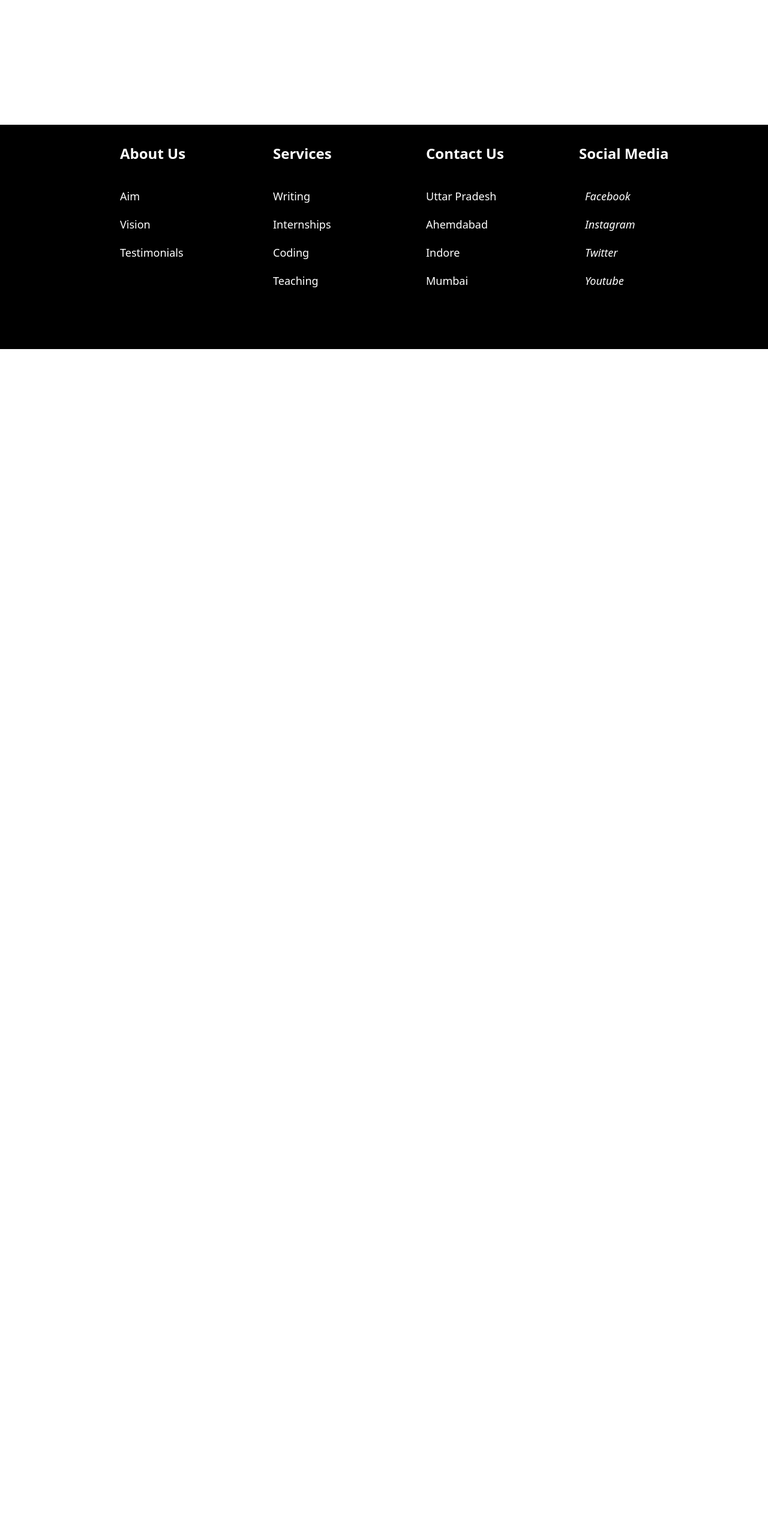
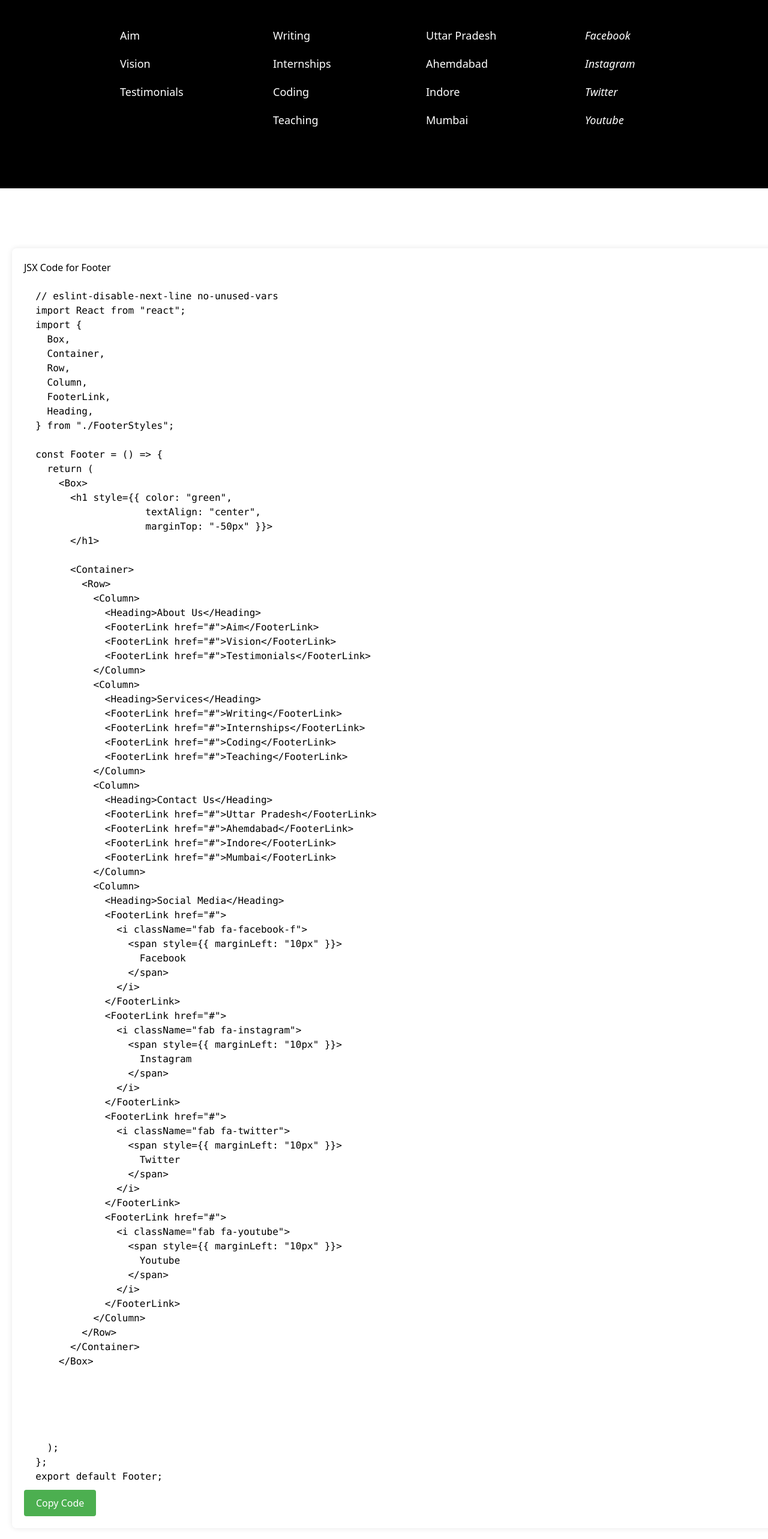
Before and after one commit to ANKITy102/Hacktoberfest2023, a React (Vite) app: page /components in a window 1280 px wide. Shown: the part 218-2784 px from the top of the page at 60% size. Before the commit the page ends 800 px from the top, so only its background shows below. Built offline with nearby package versions, Linux system fonts and the light colour scheme.

Commit message:
added 2 sections to copy code and fixed css

```diff
--- a/package.json
+++ b/package.json
@@ -13,6 +13,7 @@
   "dependencies": {
     "framer-motion": "^10.16.4",
     "react": "^18.2.0",
+    "react-copy-to-clipboard": "^5.1.0",
     "react-dom": "^18.2.0",
     "styled-components": "^6.0.8",
     "tailwindcss": "^3.3.3"
--- a/src/App.jsx
+++ b/src/App.jsx
@@ -1,12 +1,16 @@
 // import React from "react"
 import GlassNavbar from "./Components/Navbars/GlassNavbar/GlassNavbar"
+import CodeBox from "./Components/footer/JsxCopy"
 import Footer from "./Components/footer/Footer"
+import CssCopy from "./Components/footer/CssCopy"
 function App() {
 
   return (
     <>
       <GlassNavbar/>
       <Footer />
+      <CodeBox/>
+      <CssCopy/>
     </>
   )
 }
--- /dev/null
+++ b/src/Components/footer/CodeBox.css
@@ -0,0 +1,30 @@
+.code-box {
+    position: relative;
+    background-color: rgba(255, 255, 255, 0.9); /* Transparent white background */
+    padding: 20px;
+    border-radius: 8px;
+    margin: 20px;
+    margin-top: 100px;
+    width: 100%;
+    /* position: absolute;
+    bottom: 0; */
+    box-shadow: 0 0 10px rgba(0, 0, 0, 0.1); /* Box shadow for a subtle effect */
+  }
+
+  pre {
+    white-space: pre-wrap; /* Preserve line breaks */
+  }
+
+  button {
+    cursor: pointer;
+    background-color: #4caf50;
+    color: white;
+    border: none;
+    padding: 10px 20px;
+    text-align: center;
+    text-decoration: none;
+    display: inline-block;
+    font-size: 16px;
+    margin-top: 10px;
+    border-radius: 4px;
+  }
--- /dev/null
+++ b/src/Components/footer/CssCopy.jsx
@@ -0,0 +1,79 @@
+import React, { useState } from 'react';
+import { CopyToClipboard } from 'react-copy-to-clipboard';
+import './CodeBox.css'; // You can create a separate CSS file for styling
+
+
+const CssCopy = () => {
+    const [code, setCode] = useState(`
+
+    // Styled Components
+
+    Box:
+      padding: 80px 60px;
+      background: black;
+      position: absolute;
+      top: 200px;
+      width: 100%;
+
+      @media (max-width: 1000px) {
+        padding: 70px 30px;
+      }
+
+    Container:
+      display: flex;
+      flex-direction: column;
+      justify-content: center;
+      max-width: 1000px;
+      margin: 0 auto;
+
+    Column:
+      display: flex;
+      flex-direction: column;
+      text-align: left;
+      margin-left: 60px;
+
+    Row:
+      display: grid;
+      grid-template-columns: repeat(auto-fill, minmax(185px, 1fr));
+      grid-gap: 20px;
+
+      @media (max-width: 1000px) {
+        grid-template-columns: repeat(auto-fill, minmax(200px, 1fr));
+      }
+
+    FooterLink:
+      color: #fff;
+      margin-bottom: 20px;
+      font-size: 18px;
+      text-decoration: none;
+
+      &:hover {
+        color: green;
+        transition: 200ms ease-in;
+      }
+
+    Heading:
+      font-size: 24px;
+      color: #fff;
+      margin-bottom: 40px;
+      font-weight: bold;
+
+
+    `);
+
+  const handleCopy = () => {
+    alert('Code has been copied to clipboard!');
+  };
+
+  return (
+    <div className="code-box">
+         <h1>CSS Code for Footer</h1>
+      <pre>{code}</pre>
+      <CopyToClipboard text={code} onCopy={handleCopy}>
+        <button>Copy Code</button>
+      </CopyToClipboard>
+    </div>
+  );
+};
+
+export default CssCopy;
--- a/src/Components/footer/Footer.jsx
+++ b/src/Components/footer/Footer.jsx
@@ -17,6 +17,7 @@ const Footer = () => {
                    textAlign: "center",
                    marginTop: "-50px" }}>
       </h1>
+
       <Container>
         <Row>
           <Column>
@@ -73,6 +74,11 @@ const Footer = () => {
         </Row>
       </Container>
     </Box>
+
+
+
+
+
   );
 };
 export default Footer;
--- a/src/Components/footer/FooterStyles.js
+++ b/src/Components/footer/FooterStyles.js
@@ -4,8 +4,7 @@ import styled from 'styled-components';
 export const Box = styled.div`
   padding: 80px 60px;
   background: black;
-  position: absolute;
-  bottom: 0;
+margin-top:100px;
   width: 100%;
 
 
--- /dev/null
+++ b/src/Components/footer/JsxCopy.jsx
@@ -0,0 +1,106 @@
+import React, { useState } from 'react';
+import { CopyToClipboard } from 'react-copy-to-clipboard';
+import './CodeBox.css'; // You can create a separate CSS file for styling
+
+const CodeBox = () => {
+    const [code, setCode] = useState(`
+  // eslint-disable-next-line no-unused-vars
+  import React from "react";
+  import {
+    Box,
+    Container,
+    Row,
+    Column,
+    FooterLink,
+    Heading,
+  } from "./FooterStyles";
+
+  const Footer = () => {
+    return (
+      <Box>
+        <h1 style={{ color: "green",
+                     textAlign: "center",
+                     marginTop: "-50px" }}>
+        </h1>
+
+        <Container>
+          <Row>
+            <Column>
+              <Heading>About Us</Heading>
+              <FooterLink href="#">Aim</FooterLink>
+              <FooterLink href="#">Vision</FooterLink>
+              <FooterLink href="#">Testimonials</FooterLink>
+            </Column>
+            <Column>
+              <Heading>Services</Heading>
+              <FooterLink href="#">Writing</FooterLink>
+              <FooterLink href="#">Internships</FooterLink>
+              <FooterLink href="#">Coding</FooterLink>
+              <FooterLink href="#">Teaching</FooterLink>
+            </Column>
+            <Column>
+              <Heading>Contact Us</Heading>
+              <FooterLink href="#">Uttar Pradesh</FooterLink>
+              <FooterLink href="#">Ahemdabad</FooterLink>
+              <FooterLink href="#">Indore</FooterLink>
+              <FooterLink href="#">Mumbai</FooterLink>
+            </Column>
+            <Column>
+              <Heading>Social Media</Heading>
+              <FooterLink href="#">
+                <i className="fab fa-facebook-f">
+                  <span style={{ marginLeft: "10px" }}>
+                    Facebook
+                  </span>
+                </i>
+              </FooterLink>
+              <FooterLink href="#">
+                <i className="fab fa-instagram">
+                  <span style={{ marginLeft: "10px" }}>
+                    Instagram
+                  </span>
+                </i>
+              </FooterLink>
+              <FooterLink href="#">
+                <i className="fab fa-twitter">
+                  <span style={{ marginLeft: "10px" }}>
+                    Twitter
+                  </span>
+                </i>
+              </FooterLink>
+              <FooterLink href="#">
+                <i className="fab fa-youtube">
+                  <span style={{ marginLeft: "10px" }}>
+                    Youtube
+                  </span>
+                </i>
+              </FooterLink>
+            </Column>
+          </Row>
+        </Container>
+      </Box>
+
+
+
+
+
+    );
+  };
+  export default Footer;`);
+
+  const handleCopy = () => {
+    alert('Code has been copied to clipboard!');
+  };
+
+  return (
+    <div className="code-box">
+         <h1>JSX Code for Footer</h1>
+      <pre>{code}</pre>
+      <CopyToClipboard text={code} onCopy={handleCopy}>
+        <button>Copy Code</button>
+      </CopyToClipboard>
+    </div>
+  );
+};
+
+export default CodeBox;
```
Also changed, not shown: 2 other files (tests, documents, lock files or other folders).
